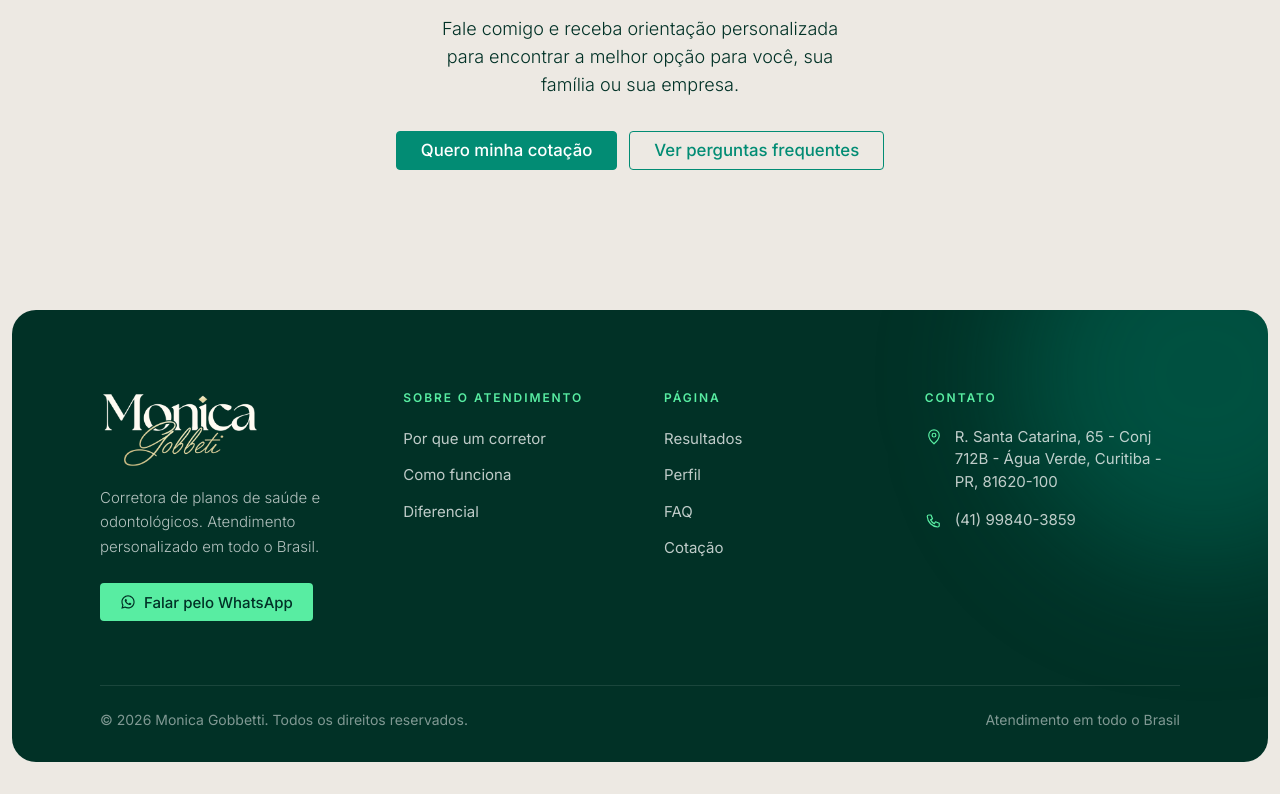
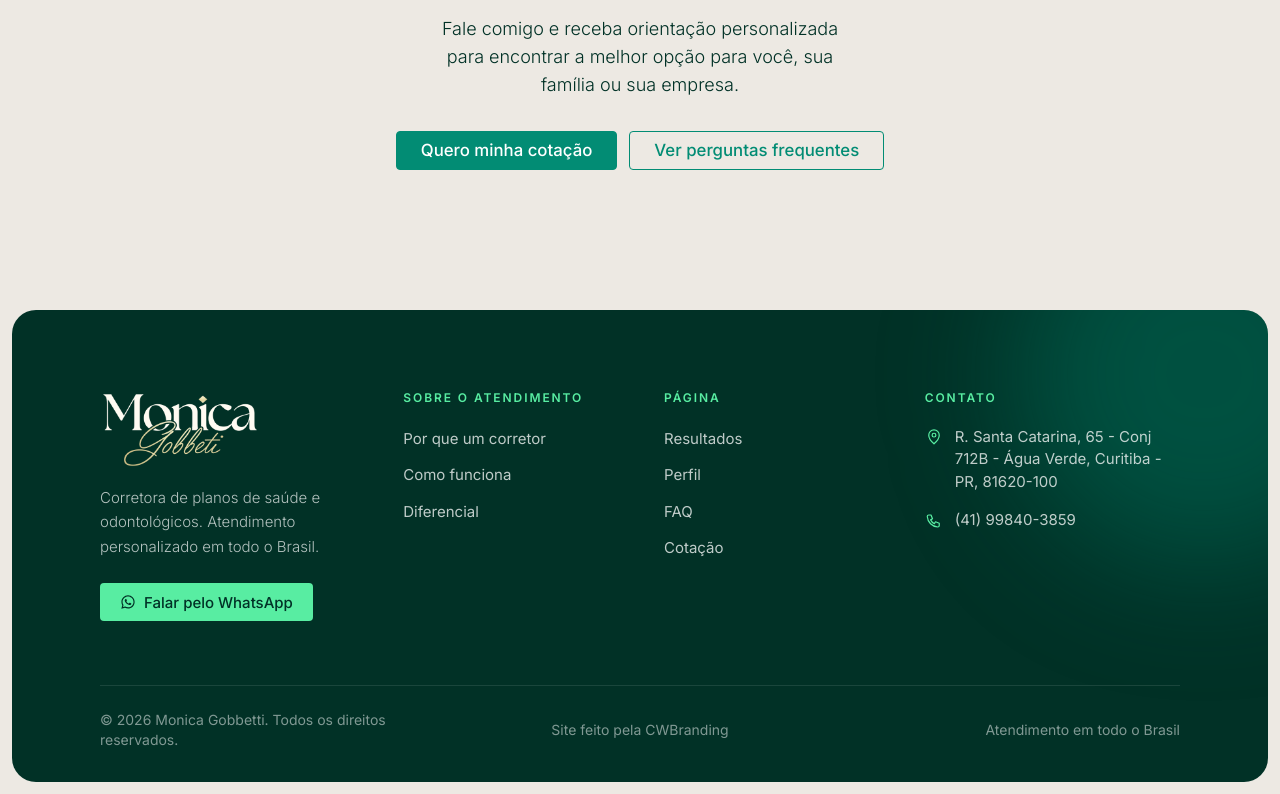
Before and after one commit to arthursmarinho/monica-site-nextjs, a Next.js app: page / in a window 1280 px wide. Shown: the part 7394-8188 px from the top of the page. Built offline with nearby package versions, Linux system fonts and the light colour scheme.

Commit message:
Feat: footer edge cwbranding site link

```diff
--- a/components/layout/Footer.tsx
+++ b/components/layout/Footer.tsx
@@ -24,7 +24,7 @@ const columns = [
 ];
 
 const WHATSAPP_URL = whatsappUrl(
-  "Olá! Vim pelo site e gostaria de saber mais sobre os planos de saúde e odontológicos."
+  "Olá! Vim pelo site e gostaria de saber mais sobre os planos de saúde e odontológicos.",
 );
 
 const iconProps = {
@@ -141,9 +141,19 @@ export function Footer() {
             </div>
           </div>
 
-          <div className="mt-16 flex flex-col gap-2 border-t border-white/10 pt-6 text-sm text-white/50 sm:flex-row sm:items-center sm:justify-between">
+          <div className="mt-16 grid gap-2 border-t border-white/10 pt-6 text-sm text-white/50 md:grid-cols-3 md:items-center md:gap-6">
             <p>© 2026 Monica Gobbetti. Todos os direitos reservados.</p>
-            <p>Atendimento em todo o Brasil</p>
+            <p className="md:text-center">
+              <a
+                className="underline lg:no-underline hover:text-white hover:text-[15px] transition-all"
+                href="https://cwbranding.com.br/"
+                target="_blank"
+                rel="noopener noreferrer"
+              >
+                Site feito pela CWBranding
+              </a>
+            </p>
+            <p className="md:text-right">Atendimento em todo o Brasil</p>
           </div>
         </div>
       </div>
```
